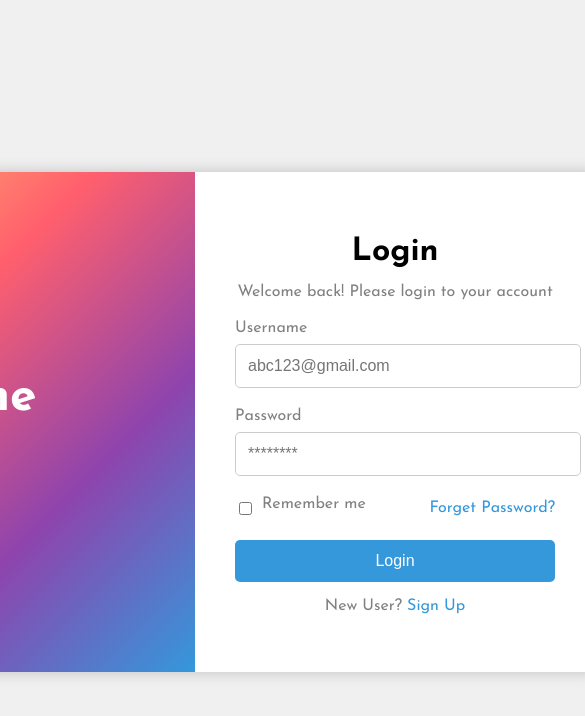
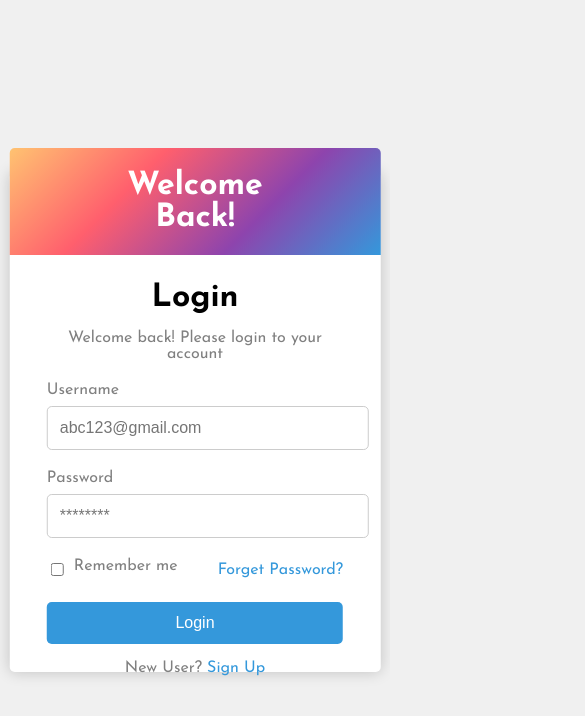
Before and after one commit to Zohaib-57/User-login-form-2, a plain HTML site: page index.html in a window 390 px wide. Shown: the whole page, 585 px wide, since content can reach past the window. Drawn offline with Linux system fonts and the light colour scheme.

Commit message:
updated the form

```diff
--- a/style.css
+++ b/style.css
@@ -9,8 +9,10 @@ body{
 }
 
 #container{
-    width: 800px;
-    height: 500px;
+    width: 90%;
+    max-width: 800px;
+    height: 90%;
+    max-height: 500px;
     display: flex;
     justify-content: center;
     align-items: center;
@@ -21,6 +23,7 @@ body{
     border-radius: 5px;
     background: #fff;
     box-shadow: 0 0 15px rgba(0, 0, 0, 0.2);
+    flex-direction: row;
 }
 
 #wlc-note{
@@ -35,7 +38,7 @@ body{
 
 #wlc-note h1{
     text-align: center;
-    font-size: 3em;
+    font-size: 2.5em;
     color: white;
     margin-right: 30%;
 }
@@ -129,3 +132,31 @@ p a{
     display: inline-block;
     margin-left: 5px;
 }
+
+/* Responsive Styles */
+@media (max-width: 768px) {
+    #container {
+        flex-direction: column;
+        width: 95%;
+        height: auto;
+    }
+
+    #wlc-note, #form-container {
+        width: 100%;
+        height: auto;
+        border-radius: 5px 5px 0 0;
+    }
+
+    #wlc-note {
+        border-radius: 5px 5px 0 0;
+    }
+
+    #form-container {
+        border-radius: 0 0 5px 5px;
+    }
+
+    #wlc-note h1 {
+        font-size: 2em;
+        margin-right: 0;
+    }
+}
```
